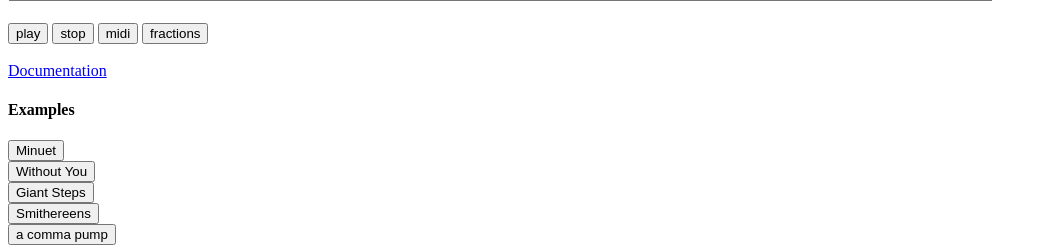
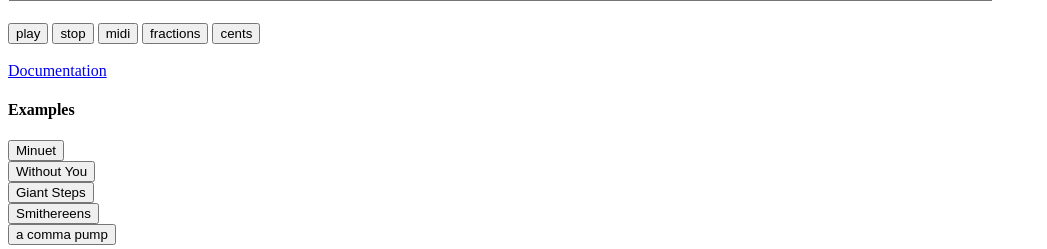
Before and after one commit to frostburn/hewmp-backend, a Django app: template hewmp_backend/text2music/templates/text2music/index.html in a window 1280 px wide. Shown: the part 672-921 px from the top of the page, without its empty margins (0-1047 px from the left). Run offline with Django 3.2, Linux system fonts and the light colour scheme; the template is opened without the code that fills it, so the values that code supplies are empty.

Commit message:
Implement cents output

```diff
--- a/hewmp_backend/text2music/templates/text2music/index.html
+++ b/hewmp_backend/text2music/templates/text2music/index.html
@@ -20,6 +20,7 @@
     <input type="button" value="stop" id="stop">
     <input name="type" value="midi" type="submit">
     <input name="type" value="fractions" type="submit">
+    <input name="type" value="cents" type="submit">
 </form>
 <br>
 <a href="https://github.com/frostburn/hewmp">Documentation</a>
--- a/hewmp_backend/text2music/views.py
+++ b/hewmp_backend/text2music/views.py
@@ -2,7 +2,7 @@ import json
 from django.http import HttpResponse, JsonResponse
 from django.shortcuts import render
 from django.template import loader
-from hewmp.parser import parse_text, patterns_to_fractions, tracks_to_midi, prune
+from hewmp.parser import parse_text, patterns_to_fractions, patterns_to_cents, tracks_to_midi, prune, realize
 from io import StringIO, BytesIO
 
 # Create your views here.
@@ -19,6 +19,10 @@ def index(request):
             sio = StringIO()
             patterns_to_fractions(patterns, sio)
             return HttpResponse('<pre>' + sio.getvalue() + '</pre>')
+        elif data['type'] == 'cents':
+            sio = StringIO()
+            patterns_to_cents(realize(patterns), sio, config["tuning"].base_frequency)
+            return HttpResponse('<pre>' + sio.getvalue() + '</pre>')
         elif data['type'] == 'midi':
             bio = BytesIO()
             midi = tracks_to_midi(patterns)
```
